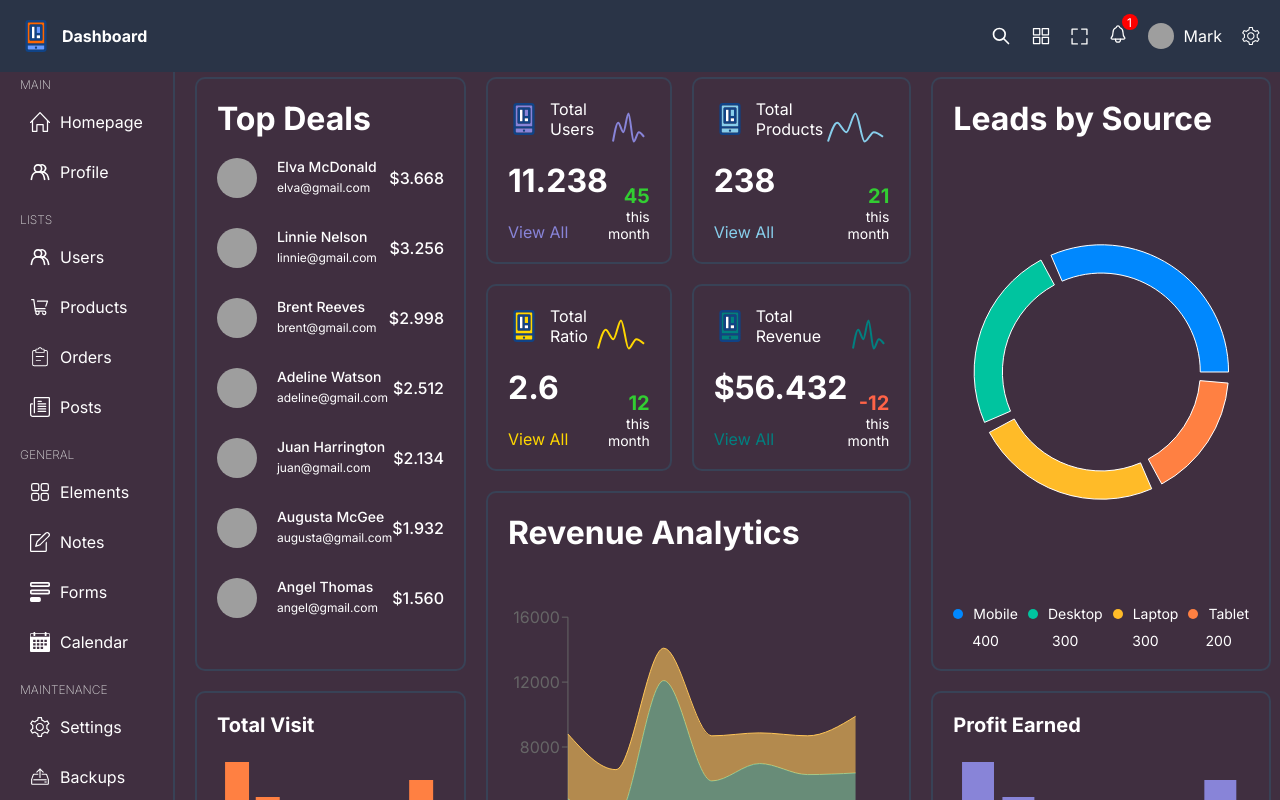
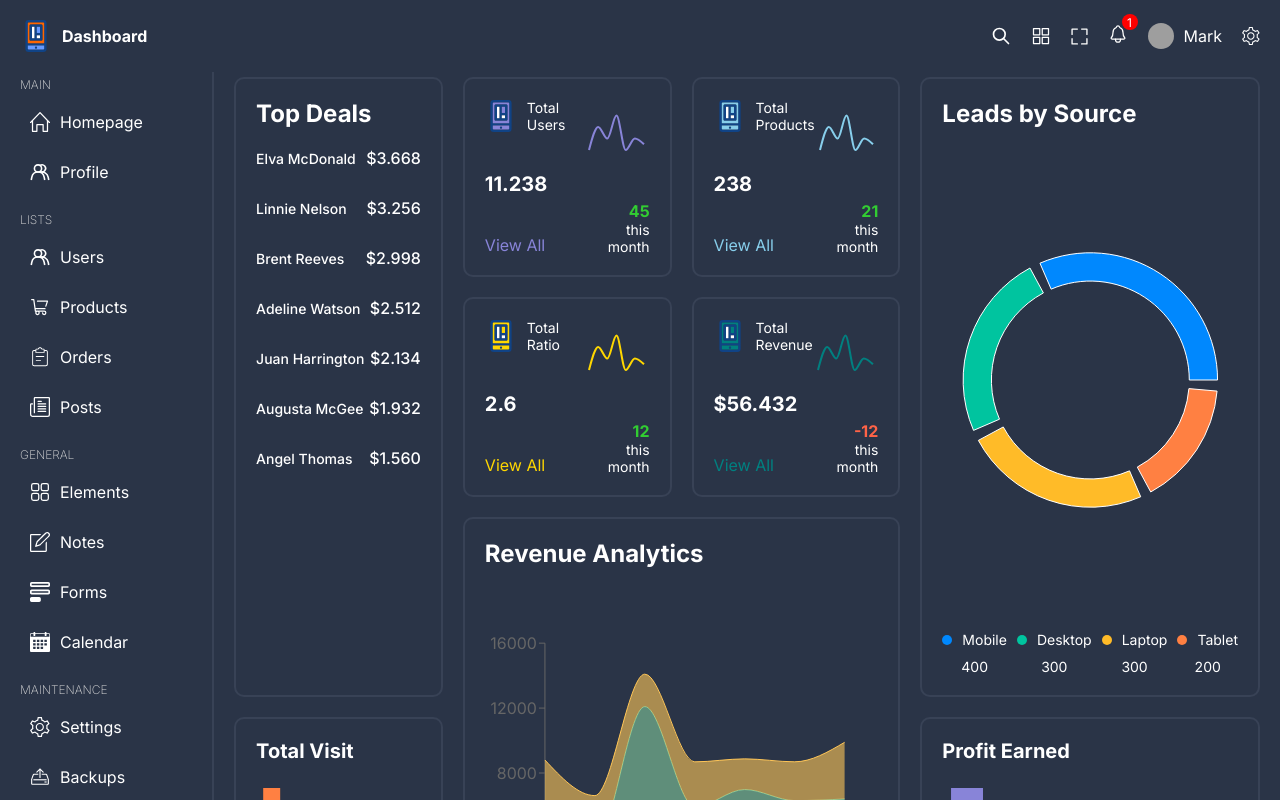
Before and after one commit to Narotam-Mishra/react-admin-dashboard, a React (Vite) app: page / in a window 1280 px wide. Shown: the top 800 px of the page. Built offline with nearby package versions, Linux system fonts and the light colour scheme; grey boxes are pictures that could not be loaded; the HTML template or start-up script is replaced by a standard one.

Commit message:
react-responsive-dashboard_1.11

```diff
--- a/src/components/bigChartBox/BigChartBox.scss
+++ b/src/components/bigChartBox/BigChartBox.scss
@@ -1,3 +1,4 @@
+@import "../../styles/responsive.scss";
 
 .bigChartBox{
     width: 100%;
@@ -6,6 +7,12 @@
     flex-direction: column;
     justify-content: space-between;
 
+    h1{
+        @include xxl{
+            font-size: 24px;
+        }
+    }
+
     .chart{
         width: 100%;
         height: 300px;
--- a/src/components/chartBox/ChartBox.scss
+++ b/src/components/chartBox/ChartBox.scss
@@ -1,7 +1,12 @@
+@import "../../styles/responsive.scss";
 
 .chartBox{
     display: flex;
     height: 100%;
+
+    @include sm{
+        flex-direction: column;
+    }
 
     .boxInfo{
         flex: 3;
@@ -9,10 +14,24 @@
         flex-direction: column;
         justify-content: space-between;
 
+        @include sm{
+            gap: 20px;
+        }
+
         .title{
             display: flex;
             align-items: center;
             gap: 10px;
+
+            @include xxl{
+                font-size: 14px;
+            }
+        }
+
+        h1{
+            @include xxl{
+                font-size: 20px;
+            }
         }
     }
 
@@ -35,6 +54,10 @@
             .percentage{
                 font-weight: bold;
                 font-size: 20px;
+
+                @include xxl{
+                    font-size: 16px;
+                }
             }
 
             .duration{
--- a/src/components/pieChartBox/PieChartBox.scss
+++ b/src/components/pieChartBox/PieChartBox.scss
@@ -1,9 +1,16 @@
+@import "../../styles/responsive.scss";
 
 .pieChartBox{
     height: 100%;
     display: flex;
     flex-direction: column;
     justify-content: space-between;
+
+    h1{
+        @include xxl{
+            font-size: 24px;
+        }
+    }
 
     .chart{
         display: flex;
--- a/src/components/singlePage/SinglePage.scss
+++ b/src/components/singlePage/SinglePage.scss
@@ -1,6 +1,12 @@
+@import "../../styles/responsive.scss";
 
 .single{
     display: flex;
+
+    @include xl{
+        flex-direction: column;
+        gap: 50px;
+    }
 
     .view{
         flex: 1;
@@ -43,12 +49,20 @@
             height: 0;
             border: 0.5px solid #808080;
             margin: 20px 0px;
+
+            @include md{
+                display: none;
+            }
         }
 
         .chart{
             margin-top: 50px;
             width: 80%;
             height: 400px;
+
+            @include md{
+                display: none;
+            }
         }
     }
 
@@ -84,6 +98,10 @@
                     padding: 15px;
                     background-color: #f45b6810;
 
+                    @include md{
+                        min-width: 250px;
+                    }
+
                     p{
                         margin-bottom: 5px;
                     }
--- a/src/components/topBox/TopBox.scss
+++ b/src/components/topBox/TopBox.scss
@@ -1,8 +1,13 @@
+@import "../../styles/responsive.scss";
 
 .topBox{
 
     h1{
         margin-bottom: 20px;
+
+        @include xxl{
+            font-size: 24px;
+        }
     }
 
     .list{
@@ -22,6 +27,14 @@
                     height: 40px;
                     border-radius: 50%;
                     object-fit: cover;
+
+                    @include xxl{
+                        display: none;
+                    }
+
+                    @include lg{
+                        display: block;
+                    }
                 }
 
                 .userTexts{
@@ -35,6 +48,14 @@
                     }
                     .email{
                         font-size: 12px;
+
+                        @include xxl{
+                            display: none;
+                        }
+
+                        @include lg{
+                            display: block;
+                        }
                     }
                 }
             }
--- a/src/pages/home/Home.scss
+++ b/src/pages/home/Home.scss
@@ -1,4 +1,5 @@
 @import "../../styles/variables.scss";
+@import "../../styles/responsive.scss";
 
 .home{
 
@@ -6,6 +7,23 @@
     gap: 20px;
     grid-template-columns: repeat(4, 1fr);
     grid-auto-rows: minmax(180px, auto);
+    grid-auto-flow: dense;
+
+    @include xl{
+        grid-template-columns: repeat(3, 1fr);
+    }
+
+    @include lg{
+        grid-template-columns: repeat(2, 1fr);
+    }
+
+    @include md{
+        grid-template-columns: repeat(1, 1fr);
+    }
+
+    @include sm{
+        grid-template-columns: minmax(120px, auto);
+    }
 
     .box{
         padding: 20px;
@@ -26,5 +44,9 @@
     .box7{
         grid-column: span 2;
         grid-row: span 2;
+
+        @include md{
+            display: none;
+        }
     }
 }
--- a/src/styles/global.scss
+++ b/src/styles/global.scss
@@ -20,32 +20,16 @@
 
 .container{
     display: flex;
-
-    @include xxl{
-        background-color: rgba(255, 0, 0, 0.101);
-    }
-
-    @include xl{
-        background-color: rgba(106, 255, 0, 0.101);
-    }
-
-    @include lg{
-        background-color: rgba(0, 238, 255, 0.101);
-    }
-
-    @include md{
-        background-color: rgba(174, 123, 203, 0.101);
-    }
-
-    @include sm{
-        background-color: rgba(106, 253, 0, 0.101);
-    }
 }
 
 .menuContainer{
     width: 250px;
     padding: 5px 20px;
     border-right: 2px solid $soft-bg;
+
+    @include lg{
+        width: max-content;
+    }
 }
 
 .contentContainer{
```
